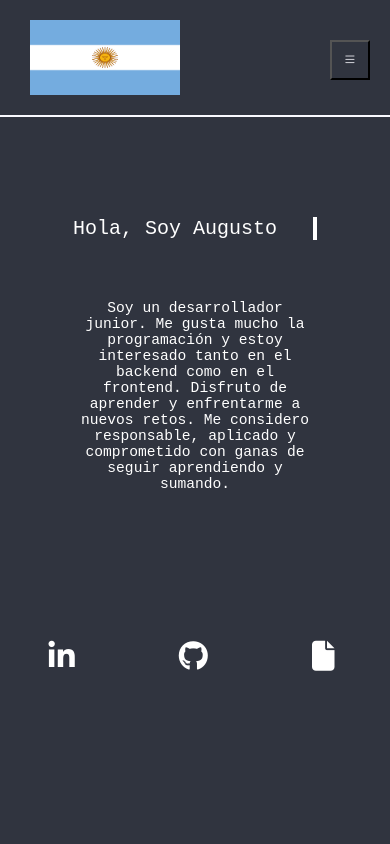
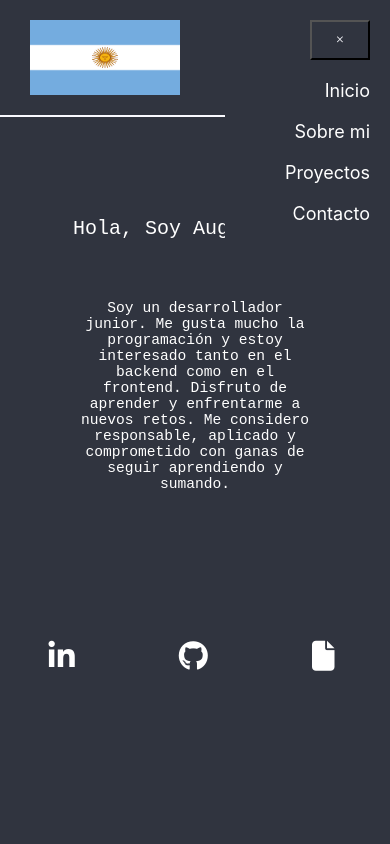
Before and after one commit to Augusto1290/portfolio, a website: page index.html in a window 390 px wide. Both pictures are taken after a click on the button 350 px from the left and 60 px from the top of the page. Shown: the top 844 px of the page. Drawn offline with nearby package versions, Linux system fonts and the light colour scheme.

Commit message:
actualizar

```diff
--- a/style.css
+++ b/style.css
@@ -150,10 +150,8 @@ header{
     }
     .btn-cerrar{
         display: block;
-        width: 40px;
+        width: 60px;
         height: 40px;
-        margin-top: 10px;
-        margin-bottom: 5px;
         cursor: pointer;
         background-color: var(--dark-bg-solid);
         color: var(--light-bg-solid);
@@ -174,16 +172,23 @@ header{
         position: absolute;
         top: 0;
         right: 0;
-        bottom: 0;
         background-color: var(--dark-bg-solid);
         padding: 2rem;
         box-shadow: var(--light-bg-solid);
         z-index: 999;
 
-        }
-      .navbarClass .visible{
+    }
+
+         .visible{
         opacity: 1;
         visibility: visible;
+      }
+
+    .navbar__link{
+        font-size: var(--font-medium);
+        padding: 0;
+        transition: background .3s ease-in-out;
+        border-radius: 5px;
     }
 
 
@@ -378,7 +383,7 @@ header{
     margin-top: 100px;
 }
 }
-@media screen and (max-width: 550px){
+@media screen and (max-width: 900px){
     .parrafo_sobreMi{
      font-size: var(--font-large);
     }
```
